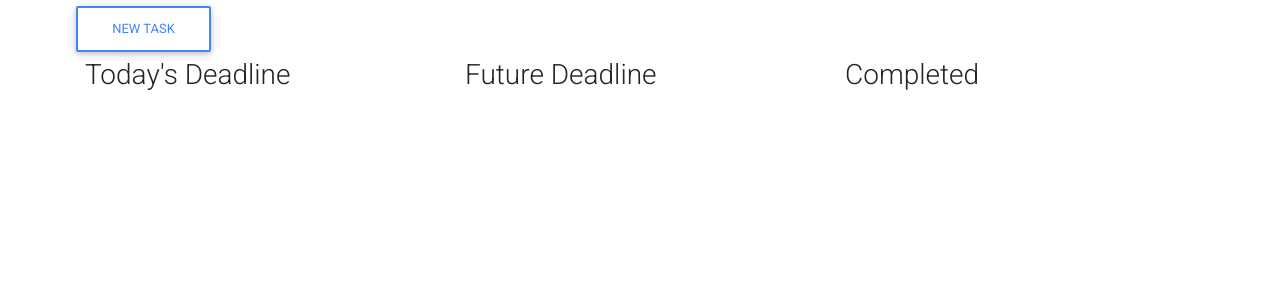
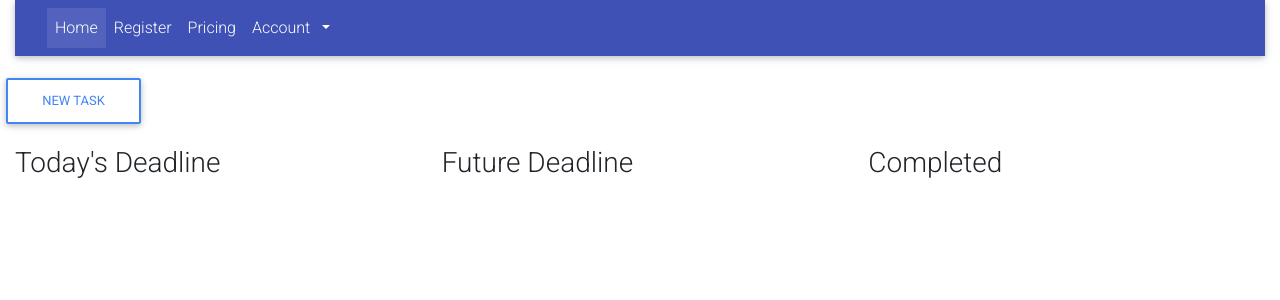
Before and after one commit to aralovelace/my-simple-trello, a React (Create React App) app: page / in a window 1280 px wide. Shown: the top 300 px of the page. Built offline with nearby package versions, Linux system fonts and the light colour scheme.

Commit message:
add header and footer

```diff
--- a/package.json
+++ b/package.json
@@ -38,5 +38,8 @@
       "last 1 firefox version",
       "last 1 safari version"
     ]
+  },
+  "devDependencies": {
+    "react-router-dom": "^5.2.0"
   }
 }
--- a/src/App.js
+++ b/src/App.js
@@ -5,6 +5,8 @@ import CreateTaskForm from "./Components/CreateTaskForm";
 import tasksStore from "./Stores/TasksStore";
 import {MDBContainer, MDBRow} from "mdbreact";
 import CompletedList from "./Components/CompletedList";
+import Header from "./Components/Common/Header";
+
 
 class App extends Component {
 
@@ -15,7 +17,10 @@ class App extends Component {
 
   render() {
 
-    return (<MDBContainer>
+    return (
+        <MDBContainer fluid>
+            <Header />
+
         <CreateTaskForm />
         <MDBRow>
             <TodayList/>
@@ -24,6 +29,9 @@ class App extends Component {
 
         </MDBRow>
       </MDBContainer>
+
+
+
     );
 }
 
--- /dev/null
+++ b/src/Components/Common/Header.js
@@ -0,0 +1,69 @@
+
+import React, { Component } from "react";
+import {observer} from "mobx-react";
+import {
+    MDBCollapse,
+    MDBDropdown,
+    MDBDropdownItem, MDBDropdownMenu,
+    MDBDropdownToggle,
+    MDBFormInline,
+    MDBNavbar,
+    MDBNavbarBrand,
+    MDBNavbarNav,
+    MDBNavbarToggler,
+    MDBNavItem,
+    MDBNavLink
+} from "mdbreact";
+import { BrowserRouter as Router } from 'react-router-dom';
+class Header extends Component {
+
+    state = {
+        isOpen: false
+    };
+
+    toggleCollapse = () => {
+        this.setState({ isOpen: !this.state.isOpen });
+    }
+
+    render(){
+        return (<Router>
+            <MDBNavbar color="indigo" dark expand="md">
+                <MDBNavbarBrand>
+
+                </MDBNavbarBrand>
+                <MDBNavbarToggler onClick={this.toggleCollapse} />
+                <MDBCollapse id="navbarCollapse3" isOpen={this.state.isOpen} navbar>
+                    <MDBNavbarNav left>
+                        <MDBNavItem active>
+                            <MDBNavLink to="#!">Home</MDBNavLink>
+                        </MDBNavItem>
+                        <MDBNavItem>
+                            <MDBNavLink to="#!">Register</MDBNavLink>
+                        </MDBNavItem>
+                        <MDBNavItem>
+                            <MDBNavLink to="#!">Pricing</MDBNavLink>
+                        </MDBNavItem>
+                        <MDBNavItem>
+                            <MDBDropdown>
+                                <MDBDropdownToggle nav caret>
+                                    <span className="mr-2">Account</span>
+                                </MDBDropdownToggle>
+                                <MDBDropdownMenu>
+                                    <MDBDropdownItem href="#!">Login</MDBDropdownItem>
+                                    <MDBDropdownItem href="#!">Edit Profile</MDBDropdownItem>
+                                    <MDBDropdownItem href="#!">Logout</MDBDropdownItem>
+                                </MDBDropdownMenu>
+                            </MDBDropdown>
+                        </MDBNavItem>
+                    </MDBNavbarNav>
+                    <MDBNavbarNav right>
+
+                    </MDBNavbarNav>
+                </MDBCollapse>
+            </MDBNavbar>
+        </Router>);
+
+    }
+}
+
+export default observer(Header);
--- a/src/Components/CreateTaskForm.js
+++ b/src/Components/CreateTaskForm.js
@@ -48,9 +48,9 @@ class CreateTaskForm extends Component {
       });
 
     return (
-        <MDBRow>
+        <MDBRow className="mt-3 mb-3">
             <MDBBtn outline color="primary" onClick={this.toggleModal.bind(this)}>
-               New Task
+                New Task
             </MDBBtn>
             <MDBModal
                 isOpen={this.state.modal}
```
Also changed, not shown: src/Components/Common/Footer.js (added).
